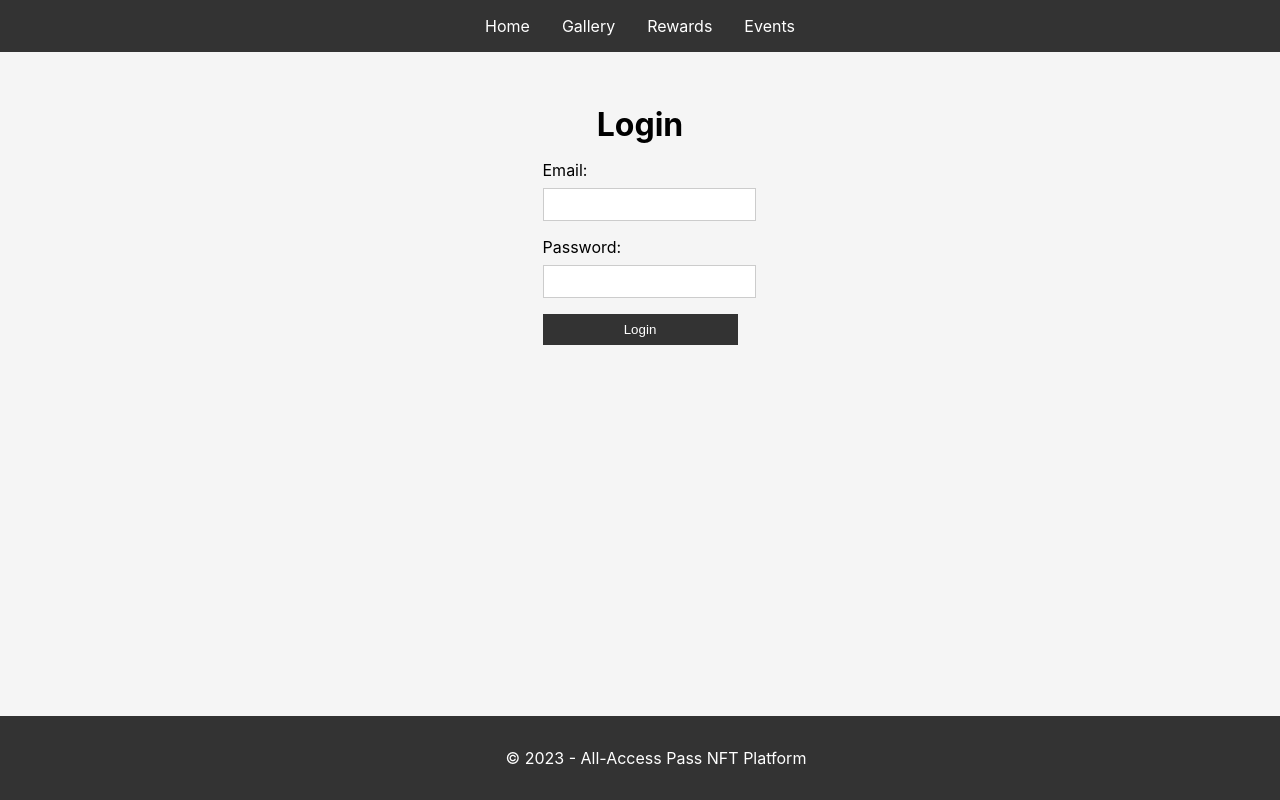
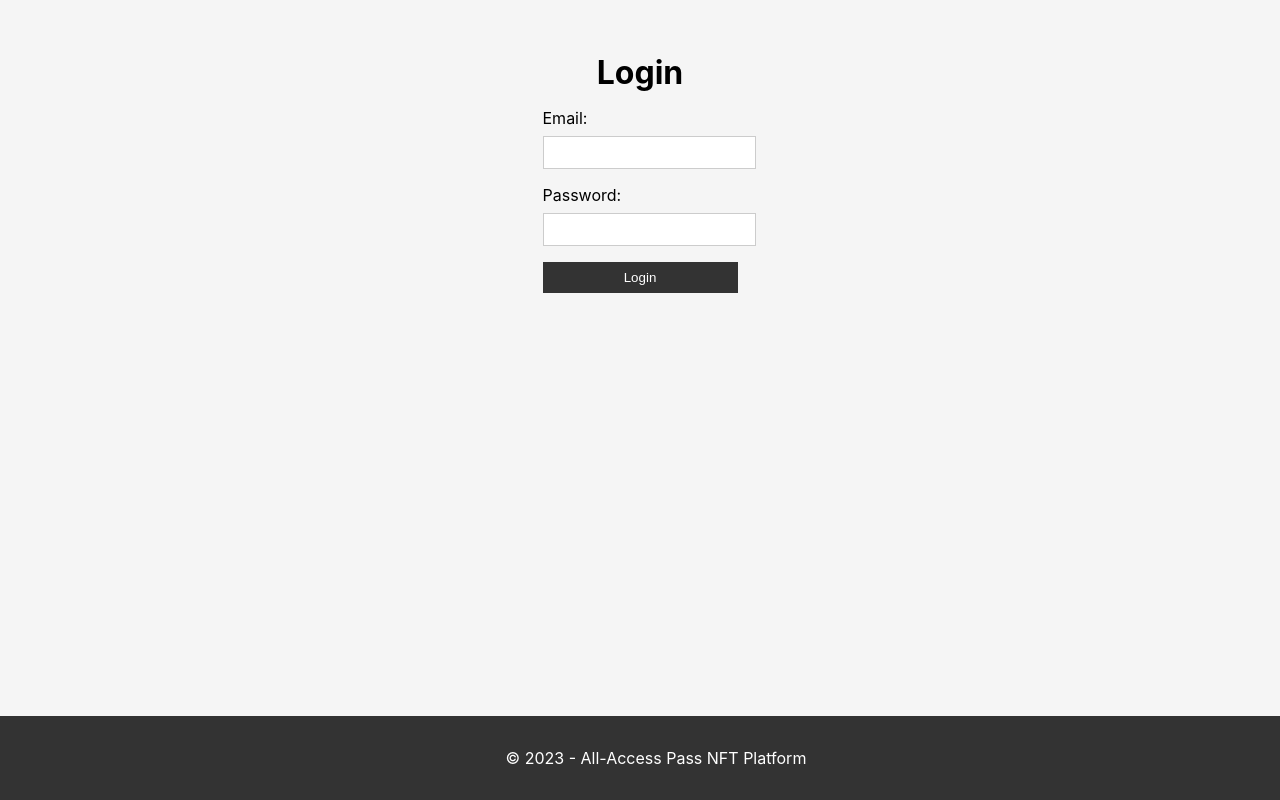
Before and after one commit to JEETDESAI25/AAP, a React (Vite) app in the folder All-Access-Pass/: page / in a window 1280 px wide. Shown: the top 800 px of the page. Built offline with nearby package versions, Linux system fonts and the light colour scheme.

Commit message:
Updated paths and header component

```diff
--- a/All-Access-Pass/src/App.jsx
+++ b/All-Access-Pass/src/App.jsx
@@ -1,4 +1,9 @@
-import { BrowserRouter as Router, Route, Routes } from "react-router-dom";
+import {
+  BrowserRouter as Router,
+  Route,
+  Routes,
+  useLocation,
+} from "react-router-dom";
 
 import Header from "./components/Header";
 import Footer from "./components/Footer";
@@ -8,10 +13,12 @@ import RewardsPage from "./pages/RewardsPage";
 import EventPage from "./pages/EventPage";
 import LoginPage from "./pages/LoginPage";
 
-function App() {
+function AppContent() {
+  const location = useLocation();
+
   return (
-    <Router>
-      <Header />
+    <>
+      {location.pathname !== "/" && <Header />}
       <main>
         <Routes>
           <Route path="/" element={<LoginPage />} />
@@ -22,6 +29,14 @@ function App() {
         </Routes>
       </main>
       <Footer />
+    </>
+  );
+}
+
+function App() {
+  return (
+    <Router>
+      <AppContent />
     </Router>
   );
 }
--- a/All-Access-Pass/src/components/Header.jsx
+++ b/All-Access-Pass/src/components/Header.jsx
@@ -5,7 +5,7 @@ const Header = () => {
   return (
     <header>
       <nav>
-        <Link to="/">Home</Link>
+        <Link to="/home">Home</Link>
         <Link to="/gallery">Gallery</Link>
         <Link to="/rewards">Rewards</Link>
         <Link to="/events">Events</Link>
```
